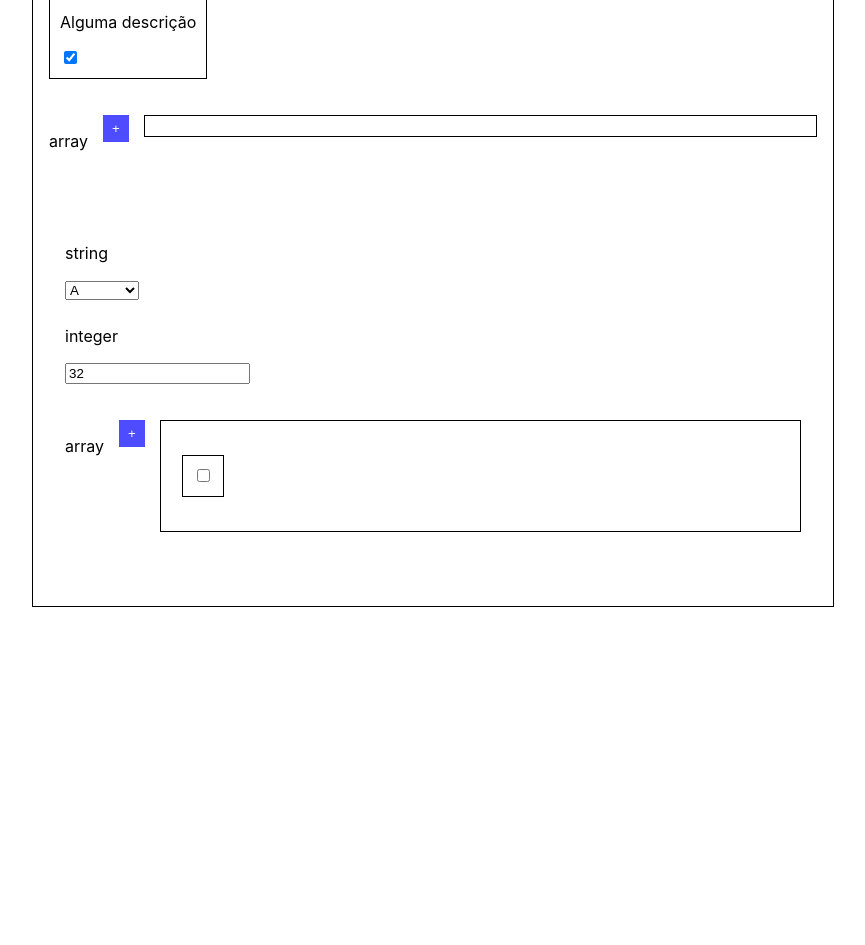
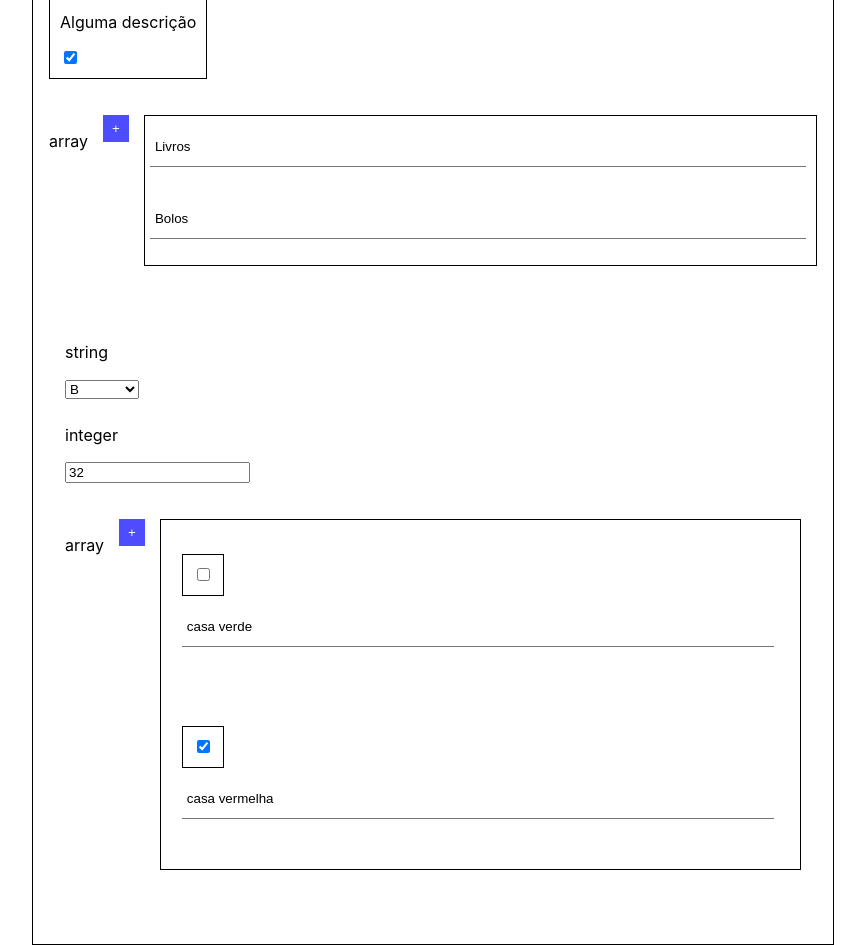
Before and after one commit to Gondrak08/responsive-form, a React (Create React App) app: page / in a window 1280 px wide. Shown: the part 280-1225 px from the top of the page, without its empty margins (207-1072 px from the left). Before the commit the page ends 887 px from the top, so only its background shows below. Built offline with nearby package versions, Linux system fonts and the light colour scheme.

Commit message:
rendering schema and populating with content done. In process on doing the add button, onobjectlist.

```diff
--- a/src/components/ContentItem.js
+++ b/src/components/ContentItem.js
@@ -26,8 +26,11 @@ function ContentItem() {
             {
                 "status": false,
                 "label": 'casa verde',
+            },
+             {
+                "status": false,
+                "label": 'casa vermelho',
             }
-
         ]
 
 
@@ -36,10 +39,10 @@ function ContentItem() {
 
     })
 
-    if (properties) {
+    // if (properties) {
 
-        Object.keys(properties).map(value=>{console.log(content[value])})
-    }
+    //     Object.keys(properties).map(value=>{console.log(content[value])})
+    // }
     return (
         <section className="content-display" >
             {/* {
@@ -49,7 +52,7 @@ function ContentItem() {
 
             } */}
 
-            {type === 'object' ? (<div className="form" > <ContentObject content={content} properties={properties}  /> </div>) : 'não é objeto'}
+            {type === 'object' ? (<div className="form" > <ContentObject content={context.content} setContent={context.setContent} properties={properties}  /> </div>) : 'não é objeto'}
 
         </section>
     )
--- a/src/components/ContentObject.js
+++ b/src/components/ContentObject.js
@@ -8,42 +8,62 @@ import OptionsBox from './values/OptionsBox';
 import ListContainer from './values/ListContainer';
 import IntergerContainer from './values/IntergerContainer';
 
-function ContentObject({ properties, property, content,  value, valueType }) {
+function ContentObject({ properties, property, content, setContent, schema, valueType }) {
     const context = useContext(FormContext)
 
     function handleChange(event, property, k) {
-        var a = context.content[property];
-
+        var a = content[property];
         // a[property] =  event.target.value ;
-
         //     a = event.target.value ;
-
-
         // context.setContent({ ...context.content, [property]: a })
         console.log(event.target.name)
     };
 
-    console.log(content)
+
+
+    function addField(cont) {
+        if (content) {
+            Object.entries(content).map((value, index) => {
+                console.log(value)
+            })
+        }
+
+
+        // const newField = [...content]
+        // console.log(property)
+        // newField.push(schema)
+        // newField.push('');
+        // context.setContent({ ...context.content, [property]: newField });
+        // console.log(newField)
+    }
+
+    if (content) {
+        Object.entries(content).map((value, index) => {
+            console.log(value)
+        })
+    }
+
 
     return (
         <div className="object-container"  >
             <div className="container">
             {
                     properties ? Object.keys(properties).map((value, key) => {
-                        console.log(content ? content[value]:null)
+                        // console.log({
+                        //     content: content,
+                        //     value: value,
+                        //     item:content[value]
+                        // })
                         switch (properties[value].type) {
 
                             case 'string':
+                            // console.log(content ? content[value] : null)
 
-                            // console.log(context.content)
-                            // console.log(value, context.content[value])
-                                // console.log(value, context.content[value])
-                                // console.log(value, properties[value], context.content[property])
                             return properties[value].enum ?
                                 <OptionsBox
                                     key={key}
                                     k={key}
-                                    value={properties[value]}
+                                    schema={properties[value]}
                                     valueType={properties[value].type}
                                     content={content ? content[value] : null}
                                     property={value}
@@ -54,7 +74,7 @@ function ContentObject({ properties, property, content,  value, valueType }) {
                                     <PlainText
                                         key={key}
                                         k={key}
-                                        value={properties[value]}
+                                        schema={properties[value]}
                                         valueType={properties[value].type}
                                         content={content ? content[value] : null}
                                         property={value}
@@ -65,42 +85,47 @@ function ContentObject({ properties, property, content,  value, valueType }) {
                             return <Checkbox
                                     key={key}
                                     k={key}
-                                    value={properties[value]}
+                                    schema={properties[value]}
                                     valueType={properties[value].type}
-                                    content={context.content[value] ?? null}
+                                    content={content ? content[value] : null}
                                     property={value}
                                     handleChange={handleChange}
                                 />
 
                         case 'array':
-
+                        // console.log(content ? content[value] : null, value)
                         return <ListContainer
                             key={key}
                             k={key}
-                                value={properties[value]}
+                            schema={properties[value]}
                             valueType={properties[value].type}
-                                content={null}
+                            content={content ? content[value] : null}
+                            setContent={setContent}
                             property={value}
                             type={valueType}
                             handleChange={handleChange}
+                            addField={addField}
                         />
+
                         case 'integer':
                             return <IntergerContainer
                                 key={key}
                                 k={key}
-                                value={properties[value]}
+                                schema={properties[value]}
                                 valueType={properties[value].type}
-                                content={context.content[value] ? context.content[value] : null}
+                                content={content ? content[value] : null}
                                 property={value}
                                 handleChange={handleChange}
                             />
                             case 'object':
+                                // console.log(content ? content[value] : null)
+
                                return <ContentObject
                                 key={key}
                                 k={key}
                                 properties={properties[value].properties}
                                 valueType={properties[value].type}
-                                content={context.content[value] ? context.content[value] : null}
+                                content={content}
                                 property={value}
                                 handleChange={handleChange}
                                 />
--- a/src/components/values/CheckBox.js
+++ b/src/components/values/CheckBox.js
@@ -2,16 +2,16 @@ import React, { useContext } from 'react'
 import FormContext from '../../context/FormContext'
 import './../../styles/values/CheckBox.scss'
 
-function CheckBox({k, value, valueType, content,property, handleChange }) {
+function CheckBox({ k, schema, valueType, content,property, handleChange }) {
     const context = useContext(FormContext)
     // console.log(property)
     // console.log(value)
 
     return (
         <div className="check-box-container">
-            { value.title ? <p>{value.title}</p> : null }
-            { value.description ? <p>{value.description}</p> :null }
-            <input className="check-box" type="checkbox" checked={content} name={value.type} onChange={(e) => handleChange(e, property, k, valueType)} />
+            {schema.title ? <p>{schema.title}</p> : null }
+            {schema.description ? <p>{schema.description}</p> :null }
+            <input className="check-box" type="checkbox" checked={content} name={schema.type} onChange={(e) => handleChange(e, property, k, valueType)} />
         </div>
     )
 }
--- a/src/components/values/IntergerContainer.js
+++ b/src/components/values/IntergerContainer.js
@@ -1,12 +1,12 @@
 import React, { useContext } from 'react'
 import FormContext from '../../context/FormContext'
 
-function IntergerContainer({ value, valueType, k, content, property, handleChange }) {
+function IntergerContainer({ schema, valueType, k, content, property, handleChange }) {
     const context = useContext(FormContext)
     // console.log(value)
     return (
         <div style={{ width: '3em' }}>
-            {value ? <p>{value.type} </p> : 'null'}
+            {schema ? <p>{schema.type} </p> : 'null'}
             <input type="number" placeholder="0" value={content} onChange={(e) => handleChange(e, property, k, valueType)} />
         </div>
     )
--- a/src/components/values/ListContainer.js
+++ b/src/components/values/ListContainer.js
@@ -5,56 +5,79 @@ import ContentObject from '../ContentObject';
 import './../../styles/values/ListContainer.scss'
 import CheckBox from './CheckBox';
 
-function ListContainer({ value, valueType, property, content, type, handleChange }) {
+function ListContainer({ schema, valueType, property, content, setContent, type, handleChange, addField }) {
     const context = useContext(FormContext);
 
 
-    function addField() {
-        const newField = context.content[property];
-        newField.push('');
-        context.setContent({ ...context.content, [property]: newField });
-    }
+    // console.log(content, property)
+    // function addField() {
+    //     // const newField = [...content]
+    //     // // newField.push(schema)
+    //     // newField.push('');
+    //     // context.setContent({ ...context.content, [property]: newField });
+    //     // console.log(cont)
+    // }
+
     function removeField(k) {
-        const field = context.content[property];
+        const field = [...content];
         field.splice(k, 1);
-        context.setContent({ ...context.content, [property]: field })
+        setContent({ ...context.content, [property]: field })
         console.log('hello')
     };
+    // console.log(content[property])
 
-    // console.log(content)
+
 
     return (
         <div className="list-row" >
             <p>{
-                value.type
+                schema.type
             }</p>
 
-            <button className="add-button" onClick={addField}>+</button>
+            <button className="add-button" onClick={()=> addField(content)}>+</button>
 
             <div className="list-values" >
 
+                {
+                    Object.keys(schema).map((item, key) => {
+                        // console.log({
+                        //     content: content,
+                        //     item: item,
+                        //     valueItem: value[item],
+                        //     value: value,
+                        // })
 
-                {
-                    Object.keys(value).map((item, key) => {
-                        switch (value[item].type) {
+                        switch (schema[item].type) {
+
                             case 'string':
                                  return <PlainText
                                     key={key}
-                                    value={value[item]}
-                                    valueType={value[item].type}
-                                    content={null}
+                                     schema={schema[item]}
+                                     valueType={schema[item].type}
+                                    content={content}
                                     property={item}
                                  />
 
+
                             case 'object':
+                                return content instanceof Array ? content.map(cont => (
 
-                                return <ContentObject
-                                    properties={value[item].properties}
-                                    key={key}
-                                    valueType={value[item].type}
+                                    <ContentObject
+                                        properties={schema[item].properties}
+                                        key={key}
+                                        valueType={schema[item].type}
+                                        content={cont ?? null}
+                                    />
 
-
-                                />
+                                )) :
+                                    (
+                                        <ContentObject
+                                        properties={schema[item].properties}
+                                        key={key}
+                                        valueType={schema[item].type}
+                                        content={content ? content : null}
+                                        />
+                                    )
                             default:
 
                         }
@@ -87,10 +110,10 @@ export default ListContainer
         //                                 handleChange={handleChange}
         //                                 removeField={removeField}
         //                             />
-        //                             <button className="delete-button"
-        //                                 onClick={() => removeField()}>
-        //                                 -
-        //                             </button>
+                                    // <button className="delete-button"
+                                    //     onClick={() => removeField()}>
+                                    //     -
+                                    // </button>
 
         //                         </div>
         //                     ) : typeof val == 'object' ? Object.values(val).map((i) =>
--- a/src/components/values/OptionsBox.js
+++ b/src/components/values/OptionsBox.js
@@ -2,7 +2,7 @@ import React, { useContext } from 'react'
 import FormContext from '../../context/FormContext'
 import './../../styles/values/OptionsBox.scss'
 
-function OptionsBox({k, value, valueType, content, property, handleChange }) {
+function OptionsBox({ k, schema, valueType, content, property, handleChange }) {
     // const context = useContext(FormContext)
 
     return (
@@ -10,8 +10,8 @@ function OptionsBox({k, value, valueType, content, property, handleChange }) {
             {valueType ? (<p> {valueType} </p>) : null}
             <select className="options-box" style={{ width: '10%' }} defaultValue={content} name="" id="" onChange={(e) => handleChange(e, property, k, valueType)} >
 
-                {value.enum.length > 0 ?
-                    value.enum.map((option, key) =>
+                {schema.enum.length > 0 ?
+                    schema.enum.map((option, key) =>
                         (
                          <option key={key}  value={option} selected={content ? content : null}  >{option}</option> )
                         ):''}
--- a/src/components/values/PlainText.js
+++ b/src/components/values/PlainText.js
@@ -4,7 +4,7 @@ import './../../styles/values/PlainText.scss'
 
 
 
-function PlainText({ value, valueType, k , content, property, handleChange }) {
+function PlainText({ schema, valueType, k , content, property, handleChange }) {
     const context = useContext(FormContext)
     // console.log(property)
     return (
@@ -12,14 +12,14 @@ function PlainText({ value, valueType, k , content, property, handleChange }) {
             {
                 typeof content == 'string' ?
                     <div className="plain-text" >
-                        {value.title ? (<p>{value.title} </p>) : value.type ? (<p>{value.type}</p>) : null}
-                        <input id={k} defaultValue={content} type={value.type} placeholder={value.title} onChange={(e) => handleChange(e, property, k, valueType)}  />
+                        {schema.title ? (<p>{schema.title} </p>) : schema.type ? (<p>{schema.type}</p>) : null}
+                        <input id={k} defaultValue={content} type={schema.type} placeholder={schema.title} onChange={(e) => handleChange(e, property, k, valueType)}  />
 
                      </div>
-                    : content instanceof Object ? Object.values(content).map(val => (
+                    : content instanceof Object ? Object.values(content).map(item => (
                         // console.log(val),
                         <div className="plain-text" >
-                            <input defaultValue={val} type={value.type} placeholder={value.title} onChange={(e) => handleChange(e, property, k, valueType)} />
+                            <input defaultValue={item} type={schema.type} placeholder={schema.title} onChange={(e) => handleChange(e, property, k, valueType)} />
                         </div>
                     )) : null
             }
--- a/src/context/FormContext.js
+++ b/src/context/FormContext.js
@@ -43,6 +43,10 @@ export const FormProvider = ({ children }) => {
             {
                 "status": false,
                 "label": 'casa verde',
+            },
+            {
+                "status": true,
+                "label": 'casa vermelha',
             }
 
         ]
```
Lines whose indentation alone changed are shown as unchanged.
